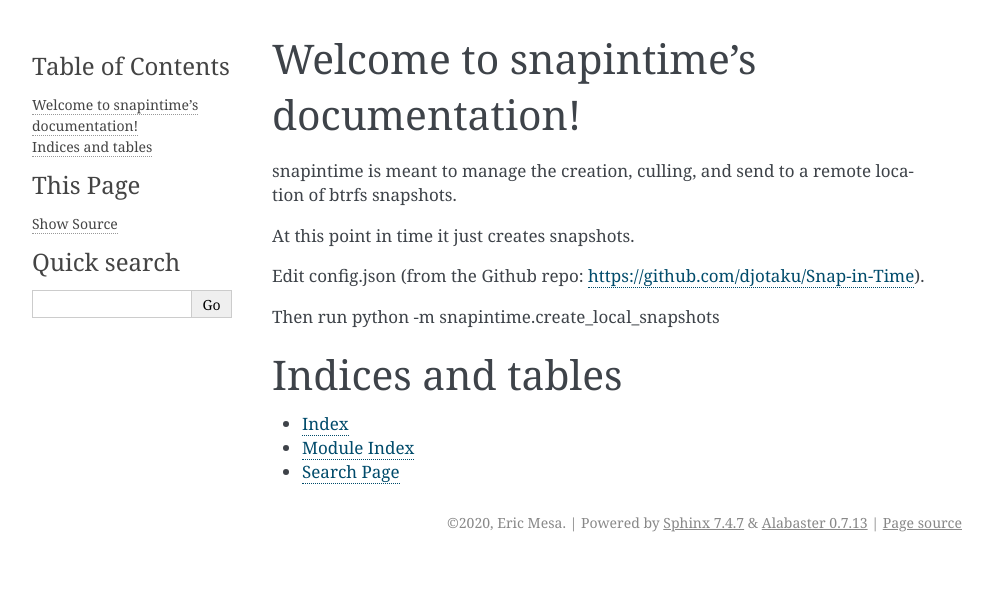
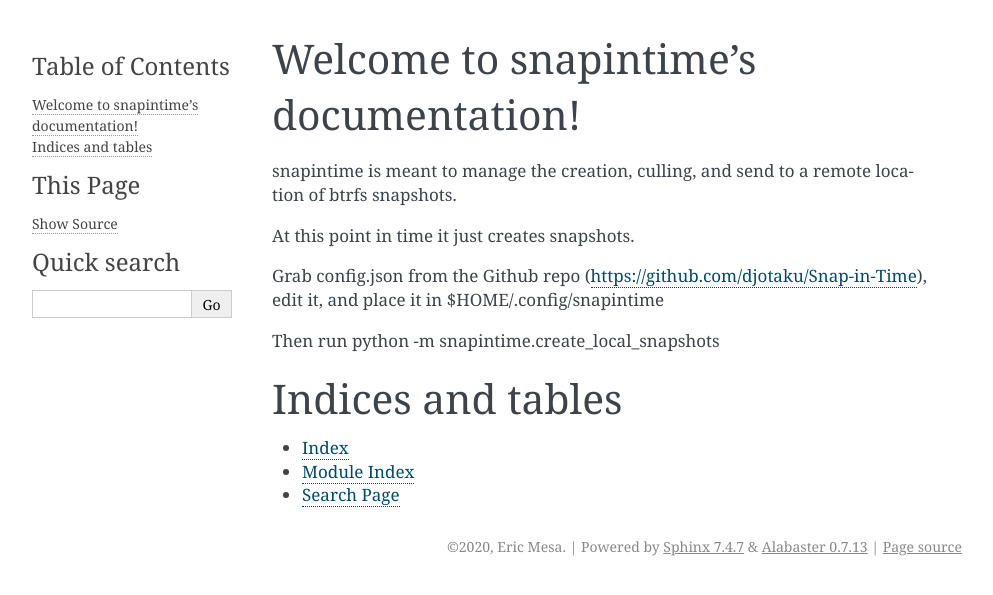
Before and after one commit to djotaku/Snap-in-Time, a Sphinx documentation site: the page built from docs/index.rst, in a window 1280 px wide. Shown: the top 595 px of the page, without its empty margins (148-1141 px from the left). Built offline with Sphinx 7.4.7, drawn with Linux system fonts in a browser that asks for light colours.

Commit message:
edited documentation to match the xdg location

```diff
--- a/docs/index.rst
+++ b/docs/index.rst
@@ -10,7 +10,7 @@
 
 At this point in time it just creates snapshots.
 
-Edit config.json (from the Github repo: https://github.com/djotaku/Snap-in-Time).
+Grab config.json from the Github repo (https://github.com/djotaku/Snap-in-Time), edit it, and place it in $HOME/.config/snapintime
 
 Then run python -m snapintime.create_local_snapshots
 
```
